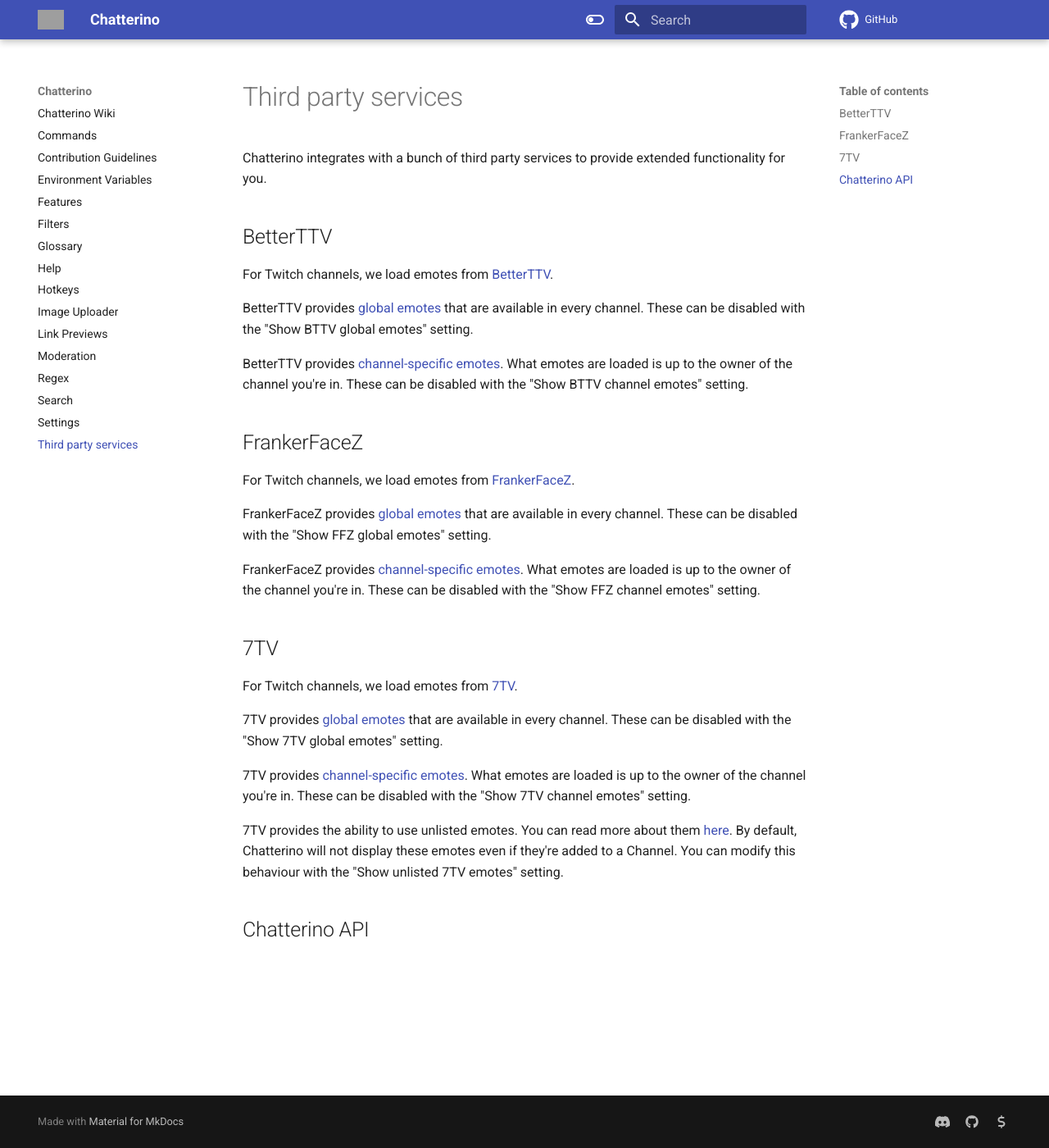
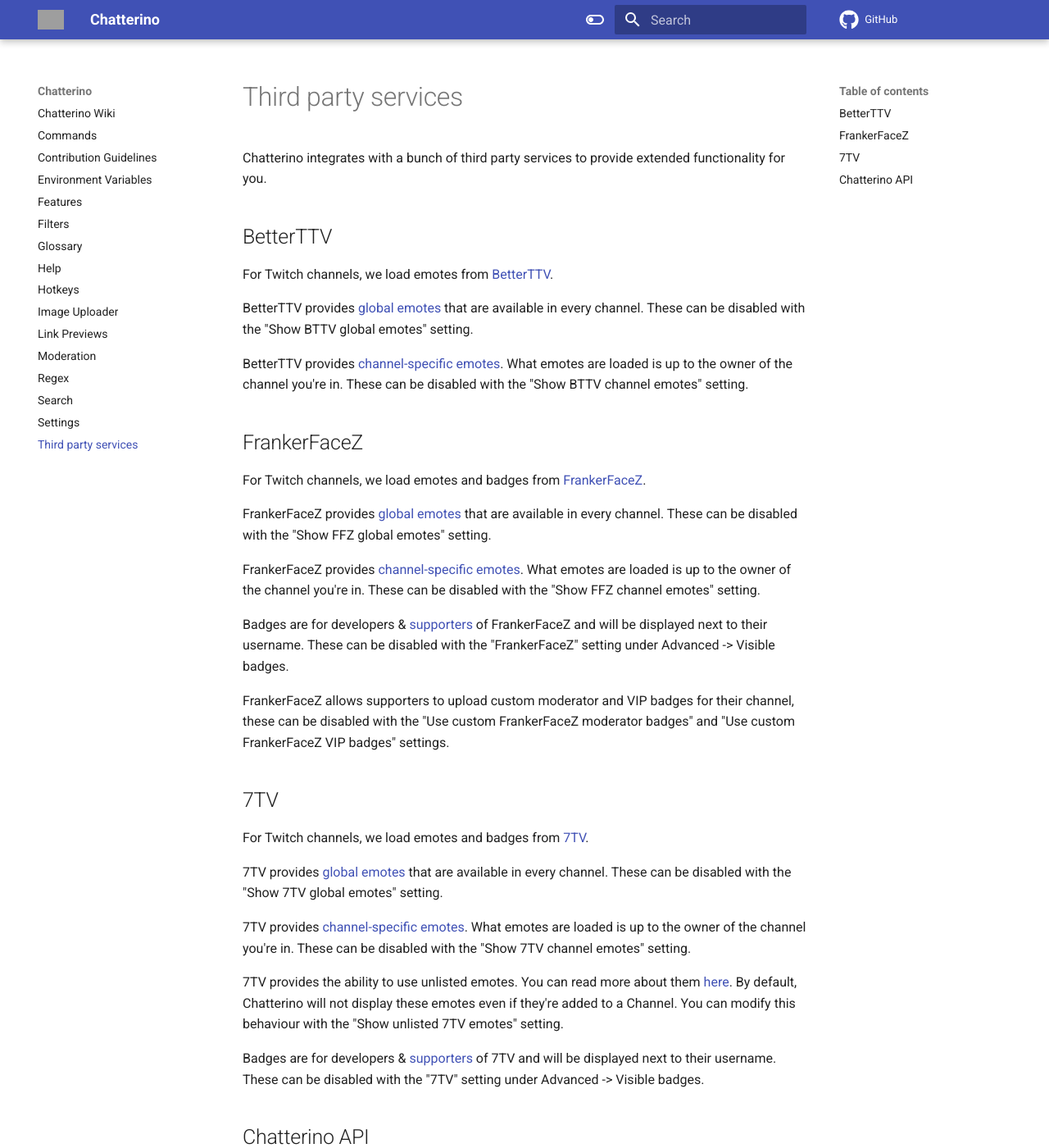
Before and after one commit to Chatterino/wiki, an MkDocs documentation site: the page built from docs/Third_party_services.md, in a window 1280 px wide and 1400 px high. Shown: the whole window at 82% size. Built offline with MkDocs 1.6.1 and Material for MkDocs 9.7.7, drawn with Linux system fonts in a browser that asks for light colours; comment, search, counter and statistics services are not loaded; grey boxes are pictures that could not be loaded.

Commit message:
Add information about service badges

```diff
--- a/docs/Third_party_services.md
+++ b/docs/Third_party_services.md
@@ -10,15 +10,19 @@
 
 ## FrankerFaceZ
 
-For Twitch channels, we load emotes from [FrankerFaceZ](https://www.frankerfacez.com/).
+For Twitch channels, we load emotes and badges from [FrankerFaceZ](https://www.frankerfacez.com/).
 
 FrankerFaceZ provides [global emotes](https://www.frankerfacez.com/channel/__ffz_global) that are available in every channel. These can be disabled with the "Show FFZ global emotes" setting.
 
 FrankerFaceZ provides [channel-specific emotes](https://www.frankerfacez.com/emoticons/). What emotes are loaded is up to the owner of the channel you're in. These can be disabled with the "Show FFZ channel emotes" setting.
 
+Badges are for developers & [supporters](https://www.frankerfacez.com/donate) of FrankerFaceZ and will be displayed next to their username. These can be disabled with the "FrankerFaceZ" setting under Advanced -> Visible badges.
+
+FrankerFaceZ allows supporters to upload custom moderator and VIP badges for their channel, these can be disabled with the "Use custom FrankerFaceZ moderator badges" and "Use custom FrankerFaceZ VIP badges" settings.
+
 ## 7TV
 
-For Twitch channels, we load emotes from [7TV](https://7tv.app/).
+For Twitch channels, we load emotes and badges from [7TV](https://7tv.app/).
 
 7TV provides [global emotes](https://7tv.app/emote-sets/62cdd34e72a832540de95857) that are available in every channel. These can be disabled with the "Show 7TV global emotes" setting.
 
@@ -26,4 +30,6 @@
 
 7TV provides the ability to use unlisted emotes. You can read more about them [here](TODO). By default, Chatterino will not display these emotes even if they're added to a Channel. You can modify this behaviour with the "Show unlisted 7TV emotes" setting.
 
+Badges are for developers & [supporters](https://7tv.app/subscribe) of 7TV and will be displayed next to their username. These can be disabled with the "7TV" setting under Advanced -> Visible badges.
+
 ## Chatterino API
```
